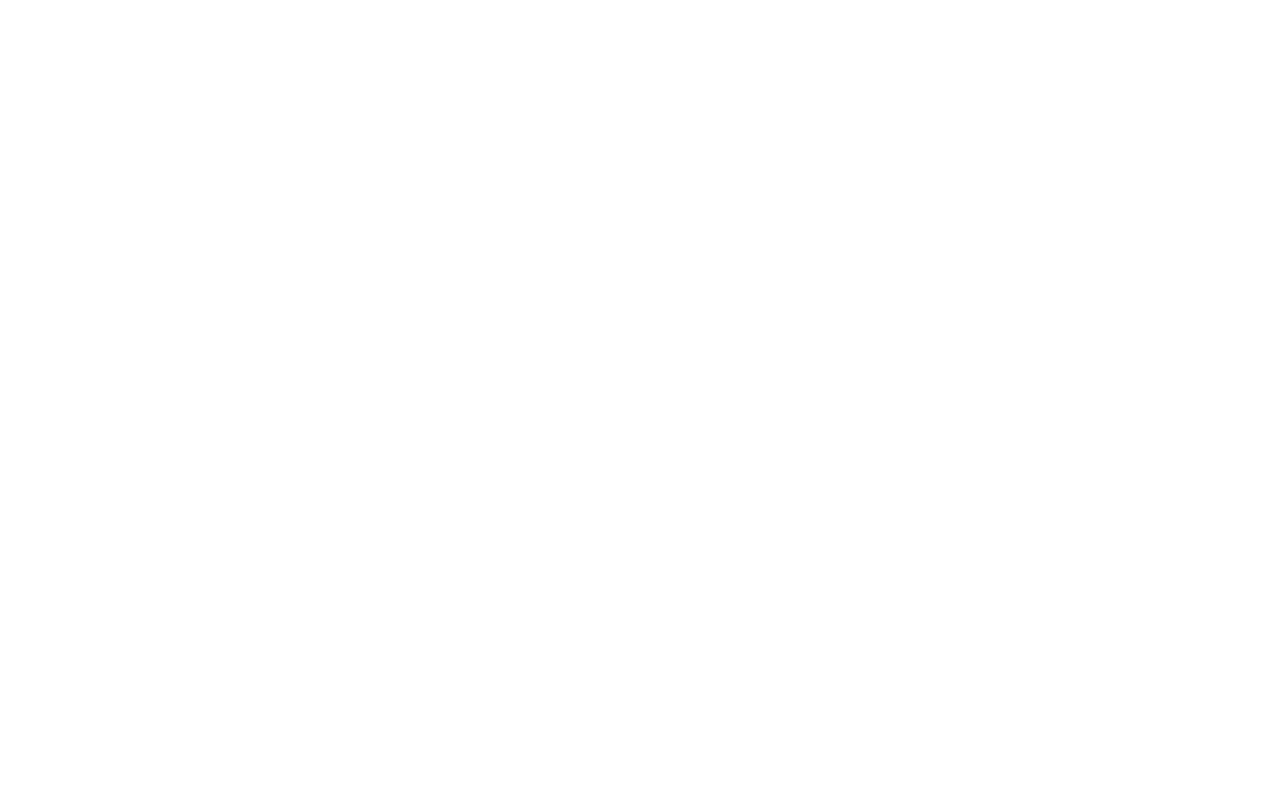
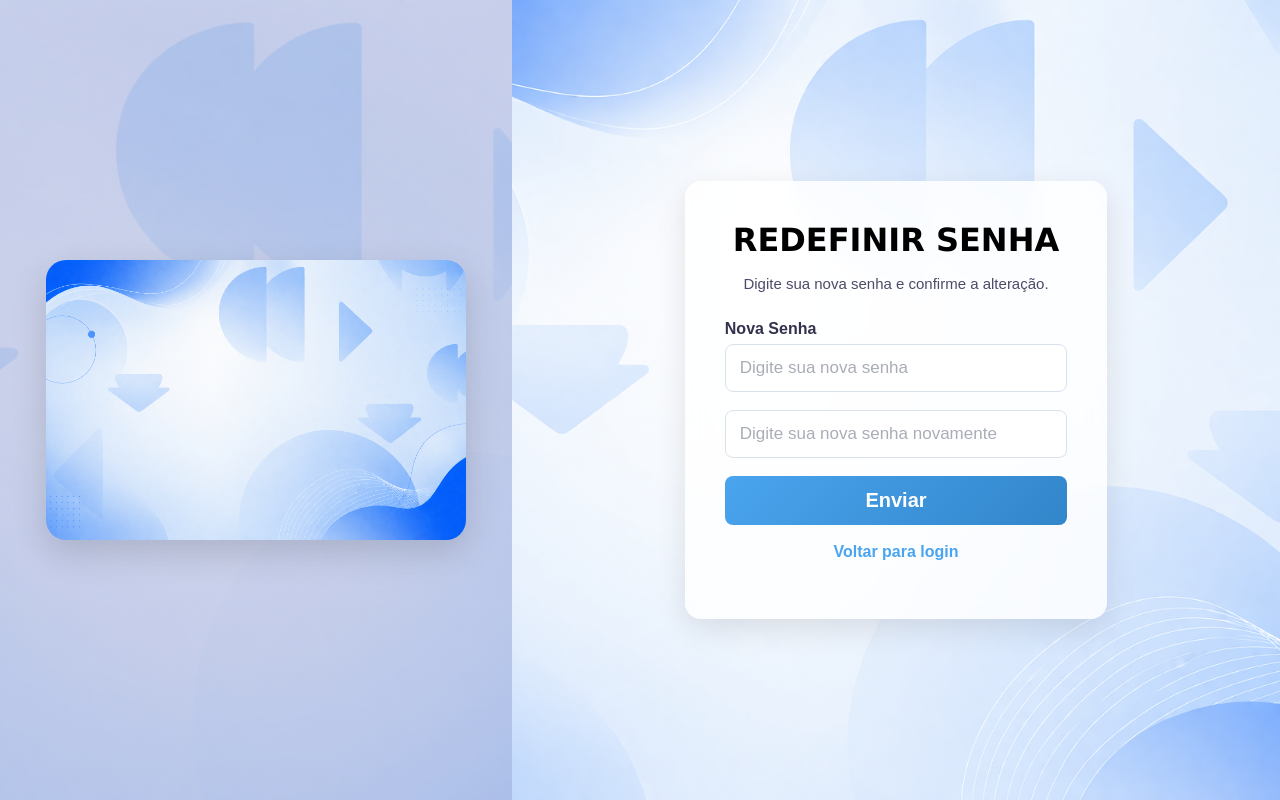
Before and after one commit to saamueldev/NamiOnline, a React (Vite) app in the folder NamiOnline/: page /redefinirsenha in a window 1280 px wide. Before the commit this address had no page. Built offline with nearby package versions, Linux system fonts and the light colour scheme.

Commit message:
Tela Redefinir Senha

```diff
--- a/NamiOnline/src/App.jsx
+++ b/NamiOnline/src/App.jsx
@@ -2,6 +2,7 @@
 import TelaLogin from './pages/TelaLogin'
 import RecuperarSenha from './pages/RecuperarSenha'
 import TelaCadastro from './pages/TelaCadastro'
+import RedefinirSenha from "./pages/RedefinirSenha";
 
 function App() {
   return (
@@ -10,6 +11,7 @@
         <Route path="/" element={<TelaLogin />} />
         <Route path="/recuperarsenha" element={<RecuperarSenha />} />
         <Route path="/cadastro" element={<TelaCadastro />} />
+        <Route path="/redefinirsenha" element={<RedefinirSenha/>} />
       </Routes>
     </BrowserRouter>
   )
--- /dev/null
+++ b/NamiOnline/src/pages/RedefinirSenha.jsx
@@ -0,0 +1,55 @@
+import './user/style_redefinir_senha.css'
+import imagemRedefinicao from '../assets/bg_nami2.png'
+import imagemLateral from '../assets/bg_nami.png'
+import { Link } from "react-router-dom";
+
+export default function RedefinirSenha() {
+  return (
+    <div className="container-redefinir">
+      <div
+        className="image-box"
+        style={{ backgroundImage: `url(${imagemLateral})` }}
+      >
+        <img src={imagemRedefinicao} alt="Recuperação de senha" className="side-image" />
+      </div>
+
+      <div
+        className="content-box-recuperar"
+        style={{ backgroundImage: `url(${imagemRedefinicao})` }}
+      >
+        <form className="form-box-redefinir">
+          <h2>Redefinir Senha</h2>
+
+          <p className="descricao-redefinir">
+            Digite sua nova senha e confirme a alteração.
+          </p>
+
+          <div className="input-box-redefinir">
+            <span>Nova Senha</span>
+            <input
+              type="password"
+              placeholder="Digite sua nova senha"
+            />
+          </div>
+
+          <div className="input-box-redefinir">
+            <input
+              type="password"
+              placeholder="Digite sua nova senha novamente"
+            />
+          </div>
+
+          <div className="input-box-redefinir">
+            <button type="submit">Enviar</button>
+          </div>
+
+          <div className="input-box-redefinir">
+            <p>
+              <Link to="/">Voltar para login</Link>
+            </p>
+          </div>
+        </form>
+      </div>
+    </div>
+  )
+}
--- /dev/null
+++ b/NamiOnline/src/pages/user/style_redefinir_senha.css
@@ -0,0 +1,191 @@
+* {
+    margin: 0;
+    padding: 0;
+    box-sizing: border-box;
+    font-family: Arial, Helvetica, sans-serif;
+}
+
+.container-redefinir {
+    width: 100%;
+    height: 100vh;
+    display: flex;
+}
+
+.image-box {
+    width: 40%;
+    height: 100%;
+    position: relative;
+    display: flex;
+    justify-content: center;
+    align-items: center;
+    overflow: hidden;
+    background-size: cover;
+    background-position: center;
+    background-repeat: no-repeat;
+}
+
+.image-box::after {
+    content: "";
+    position: absolute;
+    inset: 0;
+    background: rgba(19, 33, 144, 0.18);
+}
+
+.side-image {
+    position: relative;
+    z-index: 1;
+    width: 82%;
+    max-width: 420px;
+    object-fit: contain;
+    border-radius: 20px;
+    box-shadow: 0 12px 35px rgba(0, 0, 0, 0.15);
+}
+
+.content-box-redefinir {
+    width: 60%;
+    height: 100%;
+    position: relative;
+    display: flex;
+    justify-content: center;
+    align-items: center;
+    background-size: cover;
+    background-position: center;
+    background-repeat: no-repeat;
+}
+
+.content-box-redefinir::before {
+    content: "";
+    position: absolute;
+    inset: 0;
+    background: rgba(255, 255, 255, 0.35);
+}
+
+.form-box-redefinir {
+    position: relative;
+    z-index: 1;
+    width: 55%;
+    padding: 40px;
+    border-radius: 16px;
+    background: rgba(255, 255, 255, 0.82);
+    backdrop-filter: blur(8px);
+    box-shadow: 0 10px 30px rgba(0, 0, 0, 0.10);
+}
+
+.form-box-redefinir h2 {
+    color: #000;
+    font-weight: 700;
+    font-size: 2em;
+    text-transform: uppercase;
+    margin-bottom: 14px;
+    text-align: center;
+    font-family: 'Lucida Sans', 'Lucida Sans Regular', 'Lucida Grande', 'Lucida Sans Unicode', Geneva, Verdana, sans-serif;
+}
+
+.descricao-redefinir {
+    color: #4b4b68;
+    font-size: 15px;
+    line-height: 1.5;
+    text-align: center;
+    margin-bottom: 24px;
+}
+
+.input-box-redefinir {
+    margin-bottom: 18px;
+}
+
+.input-box-redefinir span {
+    font-size: 16px;
+    margin-bottom: 6px;
+    display: inline-block;
+    font-weight: bold;
+    color: #32324f;
+}
+
+.input-box-redefinir input {
+    width: 100%;
+    padding: 13px 14px;
+    outline: none;
+    font-weight: 400;
+    border: 1px solid #d9e2ec;
+    border-radius: 8px;
+    font-size: 17px;
+    background-color: #ffffff;
+}
+
+.input-box-redefinir input:focus {
+    border-color: #4aa4ee;
+    box-shadow: 0 0 0 3px rgba(74, 164, 238, 0.15);
+}
+
+.input-box-redefinir input::placeholder {
+    color: #a9adb6;
+}
+
+.input-box-redefinir button {
+    width: 100%;
+    padding: 13px 14px;
+    background: linear-gradient(135deg, #4aa4ee, #3286ca);
+    color: #fff;
+    border: none;
+    font-weight: 600;
+    cursor: pointer;
+    font-size: 20px;
+    border-radius: 8px;
+    transition: 0.3s;
+}
+
+.input-box-redefinir button:hover {
+    background: #3286ca;
+}
+
+.input-box-redefinir p {
+    color: #32324f;
+    text-align: center;
+    margin-top: 8px;
+}
+
+.input-box-redefinir p a {
+    color: #4aa4ee;
+    text-decoration: none;
+    font-weight: 600;
+}
+
+.input-box-redefinir p a:hover {
+    color: #3286ca;
+}
+
+@media (max-width: 1024px) {
+    .form-box-redefinir {
+        width: 70%;
+    }
+}
+
+@media (max-width: 868px) {
+    .image-box {
+        display: none;
+    }
+
+    .content-box-redefinir {
+        width: 100%;
+    }
+
+    .form-box-redefinir {
+        width: 80%;
+        padding: 35px;
+    }
+}
+
+@media (max-width: 450px) {
+    .form-box-redefinir {
+        width: 90%;
+        padding: 25px;
+    }
+
+    .form-box-redefinir h2 {
+        font-size: 1.6em;
+    }
+
+    .descricao-redefinir {
+        font-size: 14px;
+    }
+}
```
Also changed, not shown: 1 other file (tests, documents, lock files or other folders).
